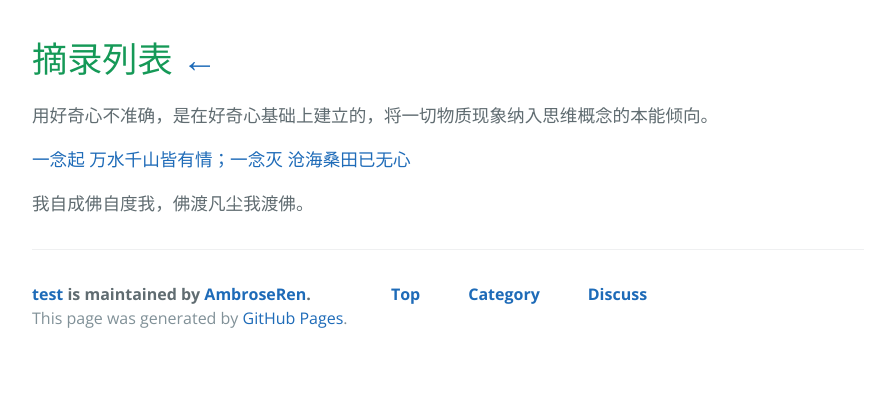
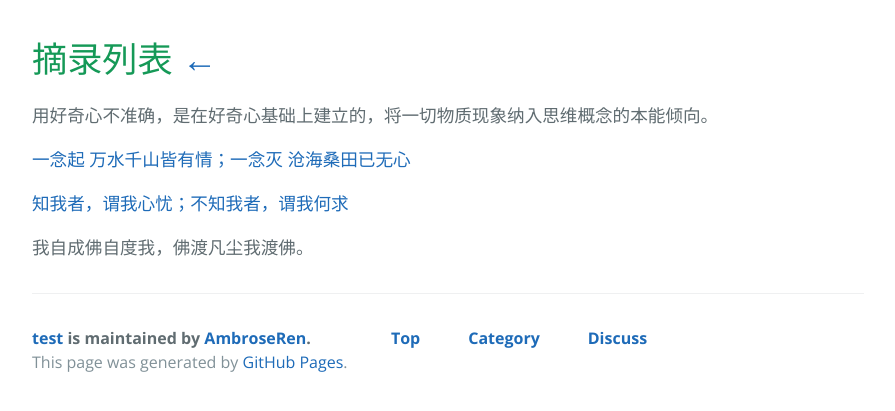
Before and after one commit to AmbroseRen/test, a Jekyll site: the page built from Doc/Diary/noteOne.md, in a window 1280 px wide. Shown: the top 411 px of the page, without its empty margins (192-1087 px from the left). Built offline with Jekyll 4.4.1, drawn with Linux system fonts in a browser that asks for light colours; our own code applies the rules of GitHub Pages for plain Markdown files; the repository's description, which GitHub fills in, is left out.

Commit message:
Update noteOne.md

```diff
--- a/Doc/Diary/noteOne.md
+++ b/Doc/Diary/noteOne.md
@@ -4,4 +4,6 @@
 
 [一念起 万水千山皆有情；一念灭 沧海桑田已无心](https://www.sohu.com/a/317089271_166832)
 
+[知我者，谓我心忧；不知我者，谓我何求](https://www.sohu.com/a/438414234_120343889)
+
 我自成佛自度我，佛渡凡尘我渡佛。
```
